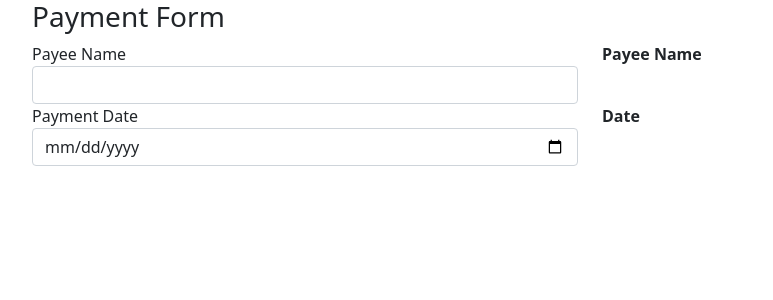
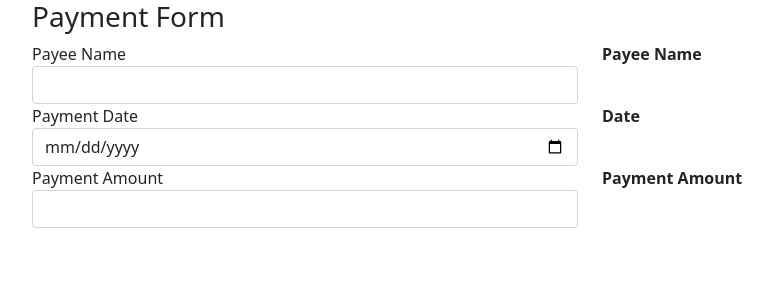
Before and after one commit to paigetiedeman/payment-form-practice, an Angular app: page / in a window 1280 px wide. Shown: the top 300 px of the page, without its empty margins (50-823 px from the left). Built offline with nearby package versions, Linux system fonts and the light colour scheme.

Commit message:
currency Pipe added

```diff
--- a/src/app/app.component.html
+++ b/src/app/app.component.html
@@ -23,7 +23,21 @@
     <div class="col">
       <label><b>Date</b></label>
       <div>
-        {{ date | date }}
+        {{ date | date: 'MMMM d, y' }}
+      </div>
+    </div>
+
+  </div>
+  <div class="row">
+    <div class="form-group col">
+
+      <label>Payment Amount</label>
+      <input (input)="onAmountChange($event.target.value)" class="form-control" type="number" />
+    </div>
+    <div class="col">
+      <label><b>Payment Amount</b></label>
+      <div>
+        {{ amount | currency }}
       </div>
     </div>
 
--- a/src/app/app.component.ts
+++ b/src/app/app.component.ts
@@ -9,6 +9,7 @@ export class AppComponent {
 
   name!: string;
   date!: string;
+  amount!: number;
 
   onNameChange(value: string) {
     this.name = value;
@@ -17,4 +18,7 @@ export class AppComponent {
   onDateChange(value: string) {
     this.date = value;
   }
+  onAmountChange(value: string) {
+    this.amount = parseFloat(value);
+  }
 }
```
